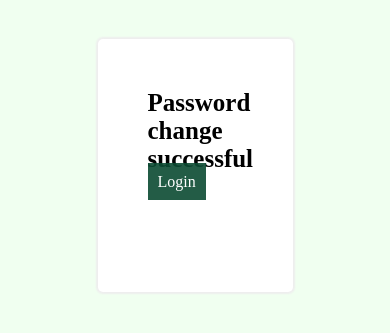
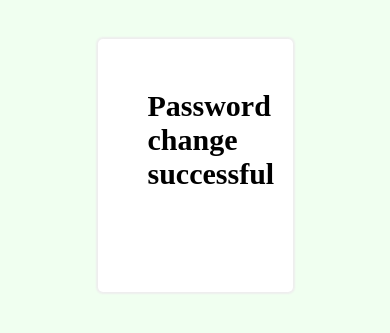
Before and after one commit to samyakjain101/django-phone-auth, a Django app: page /accounts/change_password_done/ in a window 390 px wide. Shown: the top 333 px of the page. Run offline with Django 3.2, Linux system fonts and the light colour scheme; the visitor is signed in with stand-in values (Sample User, id 1).

Commit message:
style: change_password_done.html, password_reset_done.html, phone_email_verification_complete.html and style.css

```diff
--- a/phone_auth/static/css/style.css
+++ b/phone_auth/static/css/style.css
@@ -93,23 +93,9 @@ body {
   margin: 10% 25%;
   height: 30vh;
   padding: 5rem;
+  position: relative;
 }
 
 .phoneauth-jumbotron h1 {
-  font-size: 2.5rem;
+  font-size: 3rem;
 }
-
-.phoneauth-jumbotron a {
-  padding: 1rem;
-  width: 100%;
-  font-size: 1.6rem;
-  margin: 2rem 0;
-  outline: 0;
-  background-color: #0c4b33;
-  opacity: 0.9;
-  color: #fff;
-  border: 0;
-  -webkit-transition: all 0.2s ease-in;
-  transition: all 0.2s ease-in;
-  text-decoration: None;
-}
--- a/phone_auth/templates/phone_auth/change_password.html
+++ b/phone_auth/templates/phone_auth/change_password.html
@@ -45,7 +45,7 @@
                    {% if form.new_password2.field.required %}required{% endif %}>
         </div>
 
-        <button type="submit">Submit</button>
+        <button class="phoneauth-button" type="submit">Submit</button>
     </form>
 </div>
 {% endblock body_block %}
--- a/phone_auth/templates/phone_auth/change_password_done.html
+++ b/phone_auth/templates/phone_auth/change_password_done.html
@@ -7,6 +7,5 @@
 {% block body_block %}
 <div class="phoneauth-jumbotron">
     <h1>{{ title }}</h1>
-    <a href="{% url 'phone_auth:phone_login' %}">Login</a>
 </div>
 {% endblock body_block %}
--- a/phone_auth/templates/phone_auth/password_reset_complete.html
+++ b/phone_auth/templates/phone_auth/password_reset_complete.html
@@ -5,5 +5,7 @@
 {% endblock title_block %}
 
 {% block body_block %}
-    {{ title }}
+<div class="phoneauth-jumbotron">
+    <h1>{{ title }}</h1>
+</div>
 {% endblock body_block %}
--- a/phone_auth/templates/phone_auth/password_reset_done.html
+++ b/phone_auth/templates/phone_auth/password_reset_done.html
@@ -5,5 +5,7 @@
 {% endblock title_block %}
 
 {% block body_block %}
-    {{ title }}
+<div class="phoneauth-jumbotron">
+    <h1>{{ title }}</h1>
+</div>
 {% endblock body_block %}
--- a/phone_auth/templates/phone_auth/phone_email_verification_confirm.html
+++ b/phone_auth/templates/phone_auth/phone_email_verification_confirm.html
@@ -5,7 +5,7 @@
 {% endblock title_block %}
 
 {% block body_block %}
-
-    {{ title }}
-
+<div class="phoneauth-jumbotron">
+    <h1>{{ title }}</h1>
+</div>
 {% endblock body_block %}
--- a/phone_auth/templates/phone_auth/register.html
+++ b/phone_auth/templates/phone_auth/register.html
@@ -105,7 +105,7 @@
                        {% if form.confirm_password.field.required %}required{% endif %}>
             </div>
 
-            <button type="submit">Submit</button>
+            <button class="phoneauth-button" type="submit">Submit</button>
         </form>
     </div>
 {% endblock body_block %}
```
Also changed, not shown: setup.cfg (+3 -4 lines).
